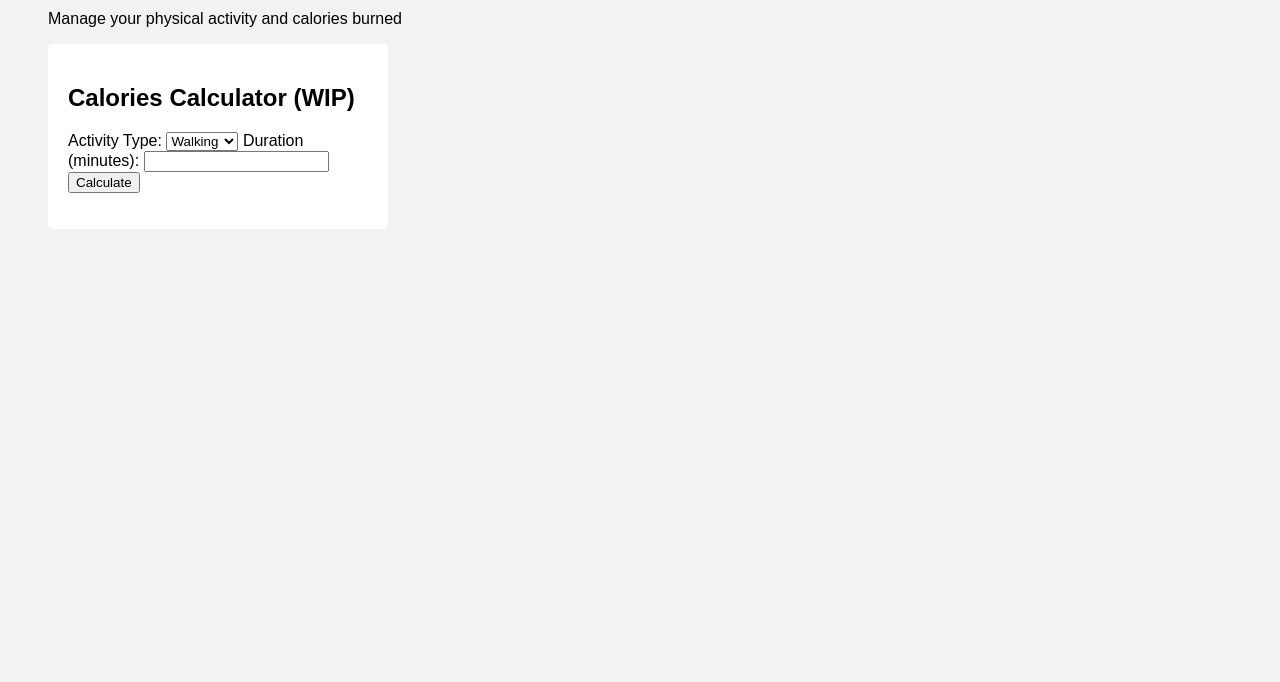
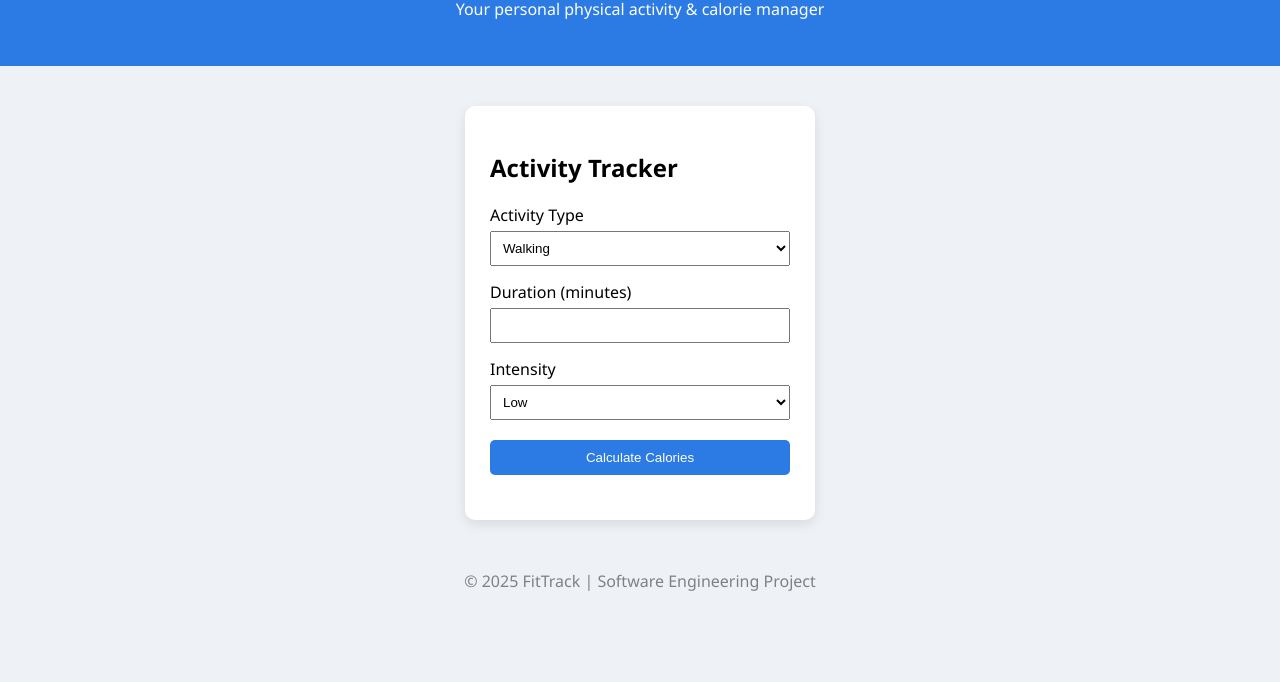
Before and after one commit to Parid321/Fit_Tracker, a plain HTML site: page index.html in a window 1280 px wide. Shown: the part 118-800 px from the top of the page. Drawn offline with Linux system fonts and the light colour scheme.

Commit message:
Versioni i dyte i Fit Trackerit

```diff
--- a/index.html
+++ b/index.html
@@ -2,31 +2,47 @@
 <html lang="en">
 <head>
     <meta charset="UTF-8">
-    <title>FitTrack - Physical Activity Manager</title>
+    <title>FitTrack - Manage Your Fitness</title>
     <link rel="stylesheet" href="style.css">
 </head>
 <body>
 
+<header>
     <h1>FitTrack</h1>
-    <p>Manage your physical activity and calories burned</p>
+    <p>Your personal physical activity & calorie manager</p>
+</header>
 
-    <section class="calculator">
-        <h2>Calories Calculator (WIP)</h2>
+<main>
+    <section class="card">
+        <h2>Activity Tracker</h2>
 
-        <label>Activity Type:</label>
+        <label>Activity Type</label>
         <select id="activity">
             <option value="walking">Walking</option>
             <option value="running">Running</option>
+            <option value="cycling">Cycling</option>
         </select>
 
-        <label>Duration (minutes):</label>
-        <input type="number" id="minutes">
+        <label>Duration (minutes)</label>
+        <input type="number" id="minutes" min="1">
 
-        <button onclick="calculateCalories()">Calculate</button>
+        <label>Intensity</label>
+        <select id="intensity">
+            <option value="1">Low</option>
+            <option value="1.5">Medium</option>
+            <option value="2">High</option>
+        </select>
 
-        <p id="result"></p>
+        <button onclick="calculateCalories()">Calculate Calories</button>
+
+        <div id="result" class="result"></div>
     </section>
+</main>
 
-    <script src="script.js"></script>
+<footer>
+    <p>© 2025 FitTrack | Software Engineering Project</p>
+</footer>
+
+<script src="script.js"></script>
 </body>
 </html>
--- a/script.js
+++ b/script.js
@@ -1,14 +1,31 @@
 function calculateCalories() {
-    let activity = document.getElementById("activity").value;
-    let minutes = document.getElementById("minutes").value;
-    let calories = 0;
+    const activity = document.getElementById("activity").value;
+    const minutes = Number(document.getElementById("minutes").value);
+    const intensity = Number(document.getElementById("intensity").value);
+    const result = document.getElementById("result");
 
-    if (activity === "walking") {
-        calories = minutes * 4;
-    } else if (activity === "running") {
-        calories = minutes * 8;
+    if (minutes <= 0 || isNaN(minutes)) {
+        result.style.color = "red";
+        result.innerText = "Please enter a valid duration.";
+        return;
     }
 
-    document.getElementById("result").innerText =
-        "Calories burned: " + calories;
+    let baseRate;
+
+    switch (activity) {
+        case "walking":
+            baseRate = 4;
+            break;
+        case "running":
+            baseRate = 8;
+            break;
+        case "cycling":
+            baseRate = 6;
+            break;
+    }
+
+    const calories = Math.round(minutes * baseRate * intensity);
+
+    result.style.color = "green";
+    result.innerText = `You burned approximately ${calories} calories.`;
 }
--- a/style.css
+++ b/style.css
@@ -1,16 +1,68 @@
-body {
-    font-family: Arial, sans-serif;
-    background-color: #f2f2f2;
-    padding: 40px;
+* {
+    box-sizing: border-box;
 }
 
-h1 {
-    color: #2c7be5;
+body {
+    margin: 0;
+    font-family: 'Segoe UI', sans-serif;
+    background-color: #eef2f7;
 }
 
-.calculator {
-    background-color: white;
-    padding: 20px;
-    width: 300px;
+header {
+    background-color: #2c7be5;
+    color: white;
+    padding: 30px;
+    text-align: center;
+}
+
+main {
+    display: flex;
+    justify-content: center;
+    margin-top: 40px;
+}
+
+.card {
+    background: white;
+    padding: 25px;
+    width: 350px;
+    border-radius: 10px;
+    box-shadow: 0 4px 12px rgba(0,0,0,0.1);
+}
+
+label {
+    display: block;
+    margin-top: 15px;
+}
+
+input, select {
+    width: 100%;
+    padding: 8px;
+    margin-top: 5px;
+}
+
+button {
+    margin-top: 20px;
+    width: 100%;
+    padding: 10px;
+    background-color: #2c7be5;
+    color: white;
+    border: none;
     border-radius: 5px;
+    cursor: pointer;
 }
+
+button:hover {
+    background-color: #1a5fd0;
+}
+
+.result {
+    margin-top: 20px;
+    font-weight: bold;
+    color: green;
+}
+
+footer {
+    text-align: center;
+    margin-top: 50px;
+    color: gray;
+}
```
